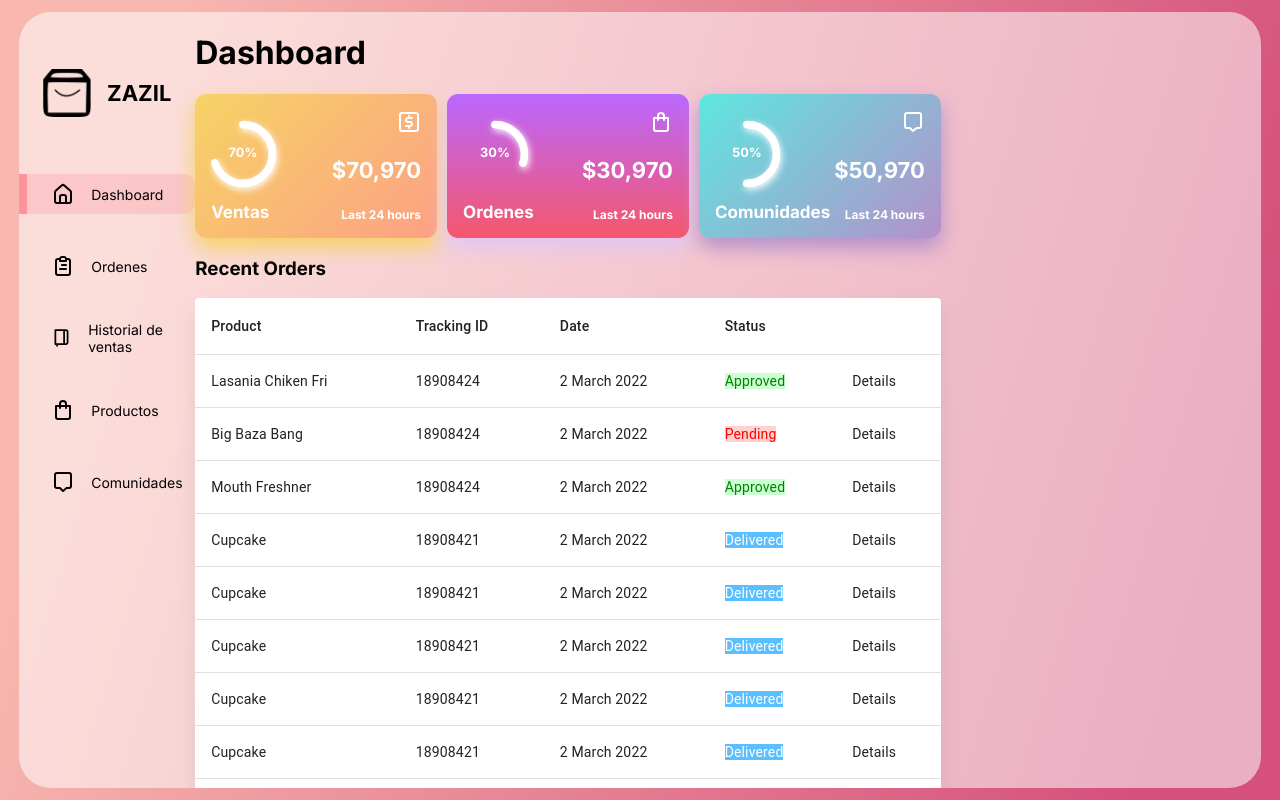
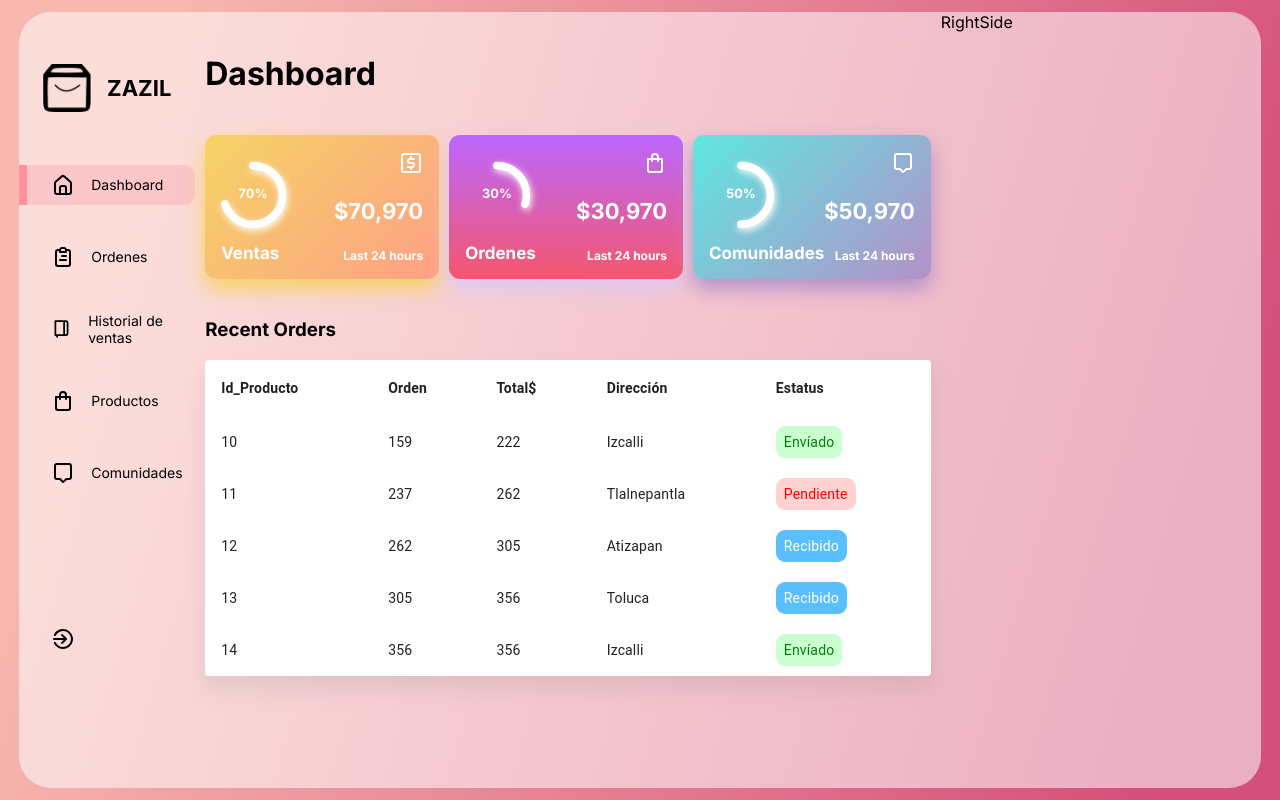
Before and after one commit to Sebastian-Espinoza-25/Reto-TC2007B.401-Equipo-6-Web, a React (Create React App) app: page / in a window 1280 px wide. Built offline with nearby package versions, Linux system fonts and the light colour scheme.

Commit message:
Mid Section Done

```diff
--- a/src/App.css
+++ b/src/App.css
@@ -35,4 +35,5 @@
   background: var(--glass);
   overflow: hidden;
   grid-template-columns: 11rem auto 20rem;
+  gap: 10px;
 }
--- a/src/App.js
+++ b/src/App.js
@@ -1,5 +1,6 @@
 import './App.css'
 import MainDash from './components/MainDash/MainDash';
+import RightSide from './components/RightSide/RightSide';
 import Sidebar from './components/Sidebar/Sidebar';
 
 function App() {
@@ -8,6 +9,7 @@ function App() {
       <div className="AppGlass">
       <Sidebar/>
       <MainDash/>
+      <RightSide/>
       <div></div>
       </div>
 
--- /dev/null
+++ b/src/components/RightSide/RightSide.jsx
@@ -0,0 +1,10 @@
+import React from 'react';
+import './RightSide.css';
+
+const RightSide = () => {
+    return (
+        <div>RightSide</div>
+    )
+}
+
+export default RightSide
--- a/src/components/Table/Table.css
+++ b/src/components/Table/Table.css
@@ -0,0 +1,20 @@
+.MuiTableRow-root>*{
+    padding: 10px;
+}
+
+.MuiTableRow-root.MuiTableRow-head>*{
+    font-weight: bold !important;
+}
+
+.Table td, th {
+    border: none !important;
+}
+
+.Table:first-child{
+    border-radius: 0.7rem !important;
+}
+
+.status{
+    padding: 8px;
+    border-radius: 9px;
+}
--- a/src/components/Table/Table.jsx
+++ b/src/components/Table/Table.jsx
@@ -8,47 +8,37 @@ import TableRow from "@mui/material/TableRow";
 import Paper from "@mui/material/Paper";
 import "./Table.css";
 
-function createData(name, trackingId, date, status) {
-  return { name, trackingId, date, status };
+function createData(id_Producto, Orden, Total, Direccion, Estatus) {
+  return { id_Producto, Orden, Total, Direccion, Estatus };
 }
 
 const rows = [
-  createData("Lasania Chiken Fri", 18908424, "2 March 2022", "Approved"),
-  createData("Big Baza Bang ", 18908424, "2 March 2022", "Pending"),
-  createData("Mouth Freshner", 18908424, "2 March 2022", "Approved"),
-  createData("Cupcake", 18908421, "2 March 2022", "Delivered"),
-  createData("Cupcake", 18908421, "2 March 2022", "Delivered"),
-  createData("Cupcake", 18908421, "2 March 2022", "Delivered"),
-  createData("Cupcake", 18908421, "2 March 2022", "Delivered"),
-  createData("Cupcake", 18908421, "2 March 2022", "Delivered"),
-  createData("Cupcake", 18908421, "2 March 2022", "Delivered"),
-  createData("Cupcake", 18908421, "2 March 2022", "Delivered"),
-  createData("Cupcake", 18908421, "2 March 2022", "Delivered"),
+  createData(10, 159, 222, "Izcalli", "Envíado"),
+  createData(11, 237, 262, "Tlalnepantla", "Pendiente"),
+  createData(12, 262, 305, "Atizapan", "Recibido"),
+  createData(13, 305, 356, "Toluca", "Recibido"),
+  createData(14, 356, 356, "Izcalli", "Envíado"),
+
 ];
 
-
-const makeStyle=(status)=>{
-  if(status === 'Approved')
-  {
+const makeStyle = (status) => {
+  if (status === 'Envíado') {
     return {
       background: 'rgb(145 254 159 / 47%)',
       color: 'green',
-    }
-  }
-  else if(status === 'Pending')
-  {
-    return{
+    };
+  } else if (status === 'Pendiente') {
+    return {
       background: '#ffadad8f',
       color: 'red',
-    }
-  }
-  else{
-    return{
+    };
+  } else {
+    return {
       background: '#59bfff',
       color: 'white',
+    };
   }
-  }
-}
+};
 
 export default function BasicTable() {
   return (
@@ -61,28 +51,28 @@ export default function BasicTable() {
         <Table sx={{ minWidth: 650 }} aria-label="simple table">
           <TableHead>
             <TableRow>
-                <TableCell>Product</TableCell>
-                <TableCell align="left">Tracking ID</TableCell>
-                <TableCell align="left">Date</TableCell>
-                <TableCell align="left">Status</TableCell>
-                <TableCell align="left"></TableCell>
+              <TableCell>Id_Producto</TableCell>
+              <TableCell align="left">Orden</TableCell>
+              <TableCell align="left">Total$</TableCell>
+              <TableCell align="left">Dirección</TableCell>
+              <TableCell align="left">Estatus</TableCell>
             </TableRow>
           </TableHead>
           <TableBody style={{ color: "white" }}>
             {rows.map((row) => (
               <TableRow
-                  key={row.name}
+                key={row.id_Producto}
                 sx={{ "&:last-child td, &:last-child th": { border: 0 } }}
               >
                 <TableCell component="th" scope="row">
-                    {row.name}
+                  {row.id_Producto} {}
                 </TableCell>
-                  <TableCell align="left">{row.trackingId}</TableCell>
-                  <TableCell align="left">{row.date}</TableCell>
+                <TableCell align="left">{row.Orden}</TableCell>
+                <TableCell align="left">{row.Total}</TableCell>
+                <TableCell align="left">{row.Direccion}</TableCell>
                 <TableCell align="left">
-                    <span className="status" style={makeStyle(row.status)}>{row.status}</span>
+                  <span className="status" style={makeStyle(row.Estatus)}>{row.Estatus}</span>
                 </TableCell>
-                  <TableCell align="left" className="Details">Details</TableCell>
               </TableRow>
             ))}
           </TableBody>
```
Also changed, not shown: src/components/RightSide/RightSide.css (added). Lines whose indentation alone changed are shown as unchanged.
